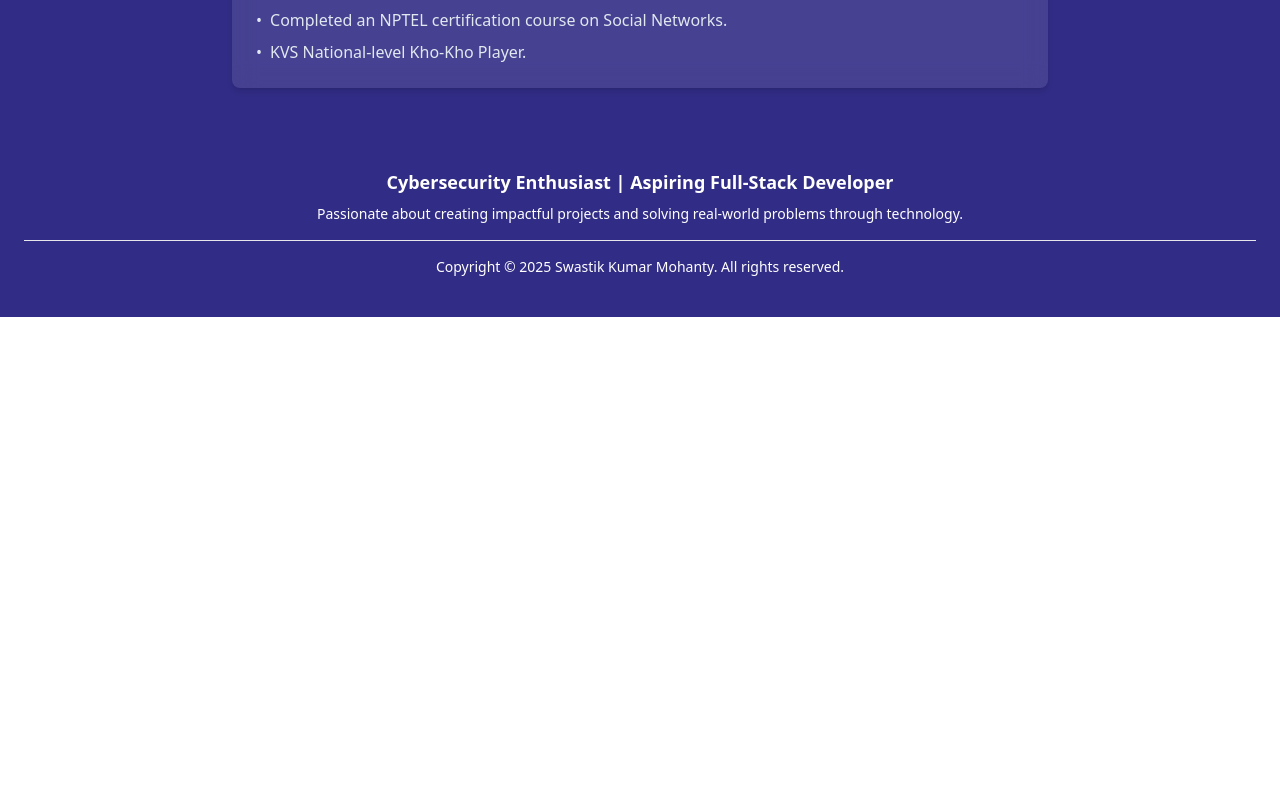
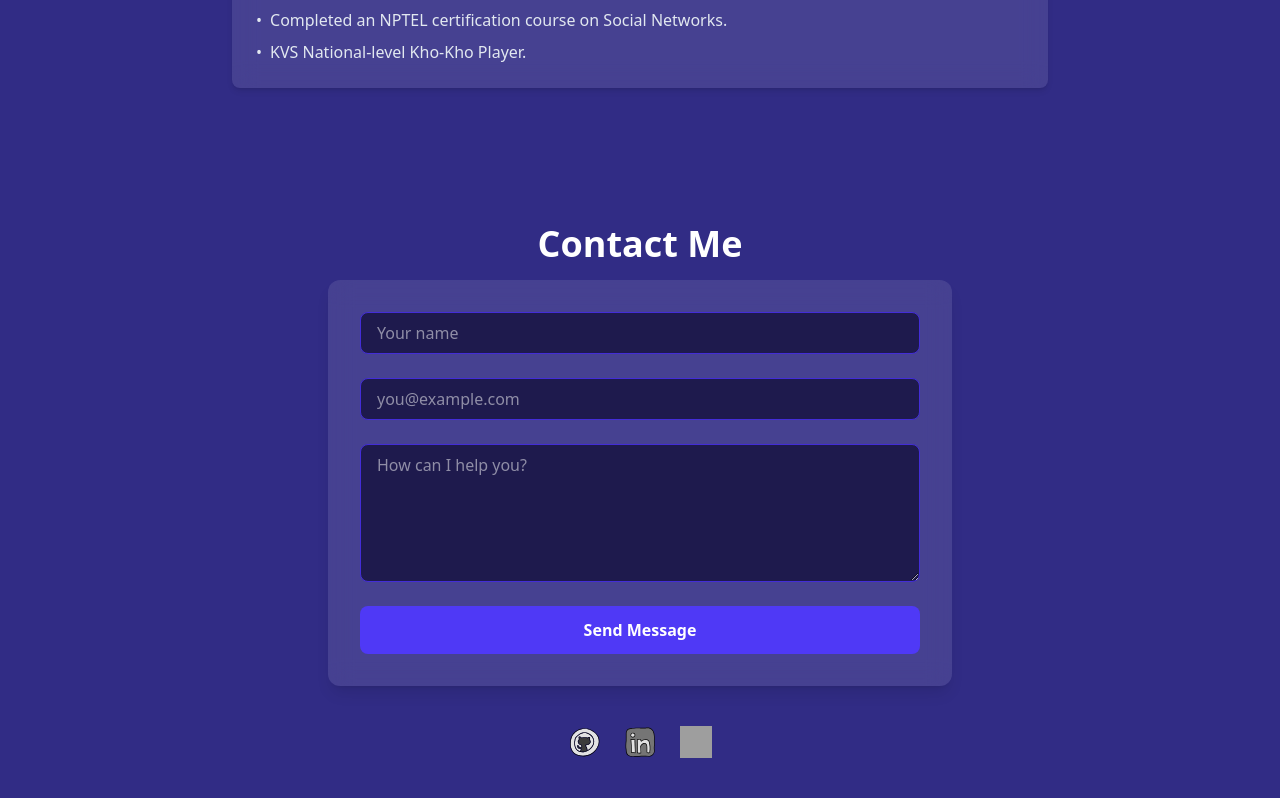
Before and after one commit to Swastik124/My_Portfolio, a React (Vite) app: page / in a window 1280 px wide. Shown: the part 3162-3960 px from the top of the page. Before the commit the page ends 3479 px from the top, so only its background shows below. Built offline with nearby package versions, Linux system fonts and the light colour scheme; grey boxes are pictures that could not be loaded.

Commit message:
Contact page added

```diff
--- /dev/null
+++ b/src/components/contact.jsx
@@ -0,0 +1,123 @@
+import { useState } from "react";
+import Github from "../assets/github.svg";
+import Linkedin from "../assets/linkedin.svg";
+import Gmail from "../assets/gmail.svg";
+
+export default function ContactSection() {
+  const [success, setSuccess] = useState(false);
+
+  async function handleSubmit(event) {
+    event.preventDefault();
+    const form = event.currentTarget;
+    const formData = new FormData(form);
+    formData.append("access_key", "a1ab2ab2-efd0-4ecf-9c6e-8e4d9b370532");
+
+    const object = Object.fromEntries(formData);
+    const json = JSON.stringify(object);
+
+    const response = await fetch("https://api.web3forms.com/submit", {
+      method: "POST",
+      headers: {
+        "Content-Type": "application/json",
+        Accept: "application/json"
+      },
+      body: json
+    });
+
+    const result = await response.json();
+    if (result.success) {
+      setSuccess(true);
+      form.reset();
+    }
+  }
+
+  return (
+    <section id="contact" className="py-24 bg-indigo-900 min-h-screen">
+      <div className="max-w-2xl mx-auto px-6">
+        <h2 className="text-4xl font-bold text-white mb-4 text-center">Contact Me</h2>
+
+        {/* Contact Form */}
+        <form
+          className="bg-white/10 backdrop-blur-md rounded-xl p-8 shadow-lg flex flex-col gap-6"
+          onSubmit={handleSubmit}
+        >
+          <input
+            type="text"
+            name="name"
+            required
+            placeholder="Your name"
+            className="rounded-lg px-4 py-2 bg-indigo-950 text-white border border-indigo-700 focus:ring-2 focus:ring-indigo-400 focus:outline-none"
+          />
+          <input
+            type="email"
+            name="email"
+            required
+            placeholder="you@example.com"
+            className="rounded-lg px-4 py-2 bg-indigo-950 text-white border border-indigo-700 focus:ring-2 focus:ring-indigo-400 focus:outline-none"
+          />
+          <textarea
+            name="message"
+            required
+            rows={5}
+            placeholder="How can I help you?"
+            className="rounded-lg px-4 py-2 bg-indigo-950 text-white border border-indigo-700 focus:ring-2 focus:ring-indigo-400 focus:outline-none"
+          />
+          <button
+            type="submit"
+            className="bg-indigo-600 hover:bg-indigo-800 text-white font-semibold rounded-lg px-6 py-3 transition-colors duration-300"
+          >
+            Send Message
+          </button>
+        </form>
+
+        {/* Success Message */}
+        {success && (
+          <p className="text-green-400 text-center mt-4">
+            Thank you! Your message has been sent.
+          </p>
+        )}
+
+        {/* Social Links */}
+        <div className="flex justify-center gap-6 mt-10">
+          <a
+            href="https://github.com/Swastik124"
+            target="_blank"
+            rel="noopener noreferrer"
+            className="transition-transform hover:scale-110"
+            aria-label="GitHub"
+          >
+            <img
+              src={Github}
+              alt="GitHub"
+              className="w-8 h-8 grayscale hover:grayscale-0 transition-all duration-300"
+            />
+          </a>
+          <a
+            href="https://linkedin.com/in/swastik-mohanty-420b41252/"
+            target="_blank"
+            rel="noopener noreferrer"
+            className="transition-transform hover:scale-110"
+            aria-label="LinkedIn"
+          >
+            <img
+              src={Linkedin}
+              alt="LinkedIn"
+              className="w-8 h-8 grayscale hover:grayscale-0 transition-all duration-300"
+            />
+          </a>
+          <a
+            href="mailto:swastikmohanty124@gmail.com"
+            className="transition-transform hover:scale-110"
+            aria-label="Email"
+          >
+            <img
+              src={Gmail}
+              alt="Email"
+              className="w-8 h-8 grayscale hover:grayscale-0 transition-all duration-300"
+            />
+          </a>
+        </div>
+      </div>
+    </section>
+  );
+}
--- a/src/components/main.jsx
+++ b/src/components/main.jsx
@@ -4,6 +4,7 @@ import Project from "./project"
 import Testimonial from "./testimonial"
 import Footer from "./footer"
 import Skills from "./SkillsSection"
+import ContactSection from "./contact"
 
 const main = () => {
   return (
@@ -21,6 +22,9 @@ const main = () => {
       <section id="testimonials">
         <Testimonial />
       </section>
+      <section>
+        <ContactSection />
+      </section>
       <Footer />
     </div>
   )
```
